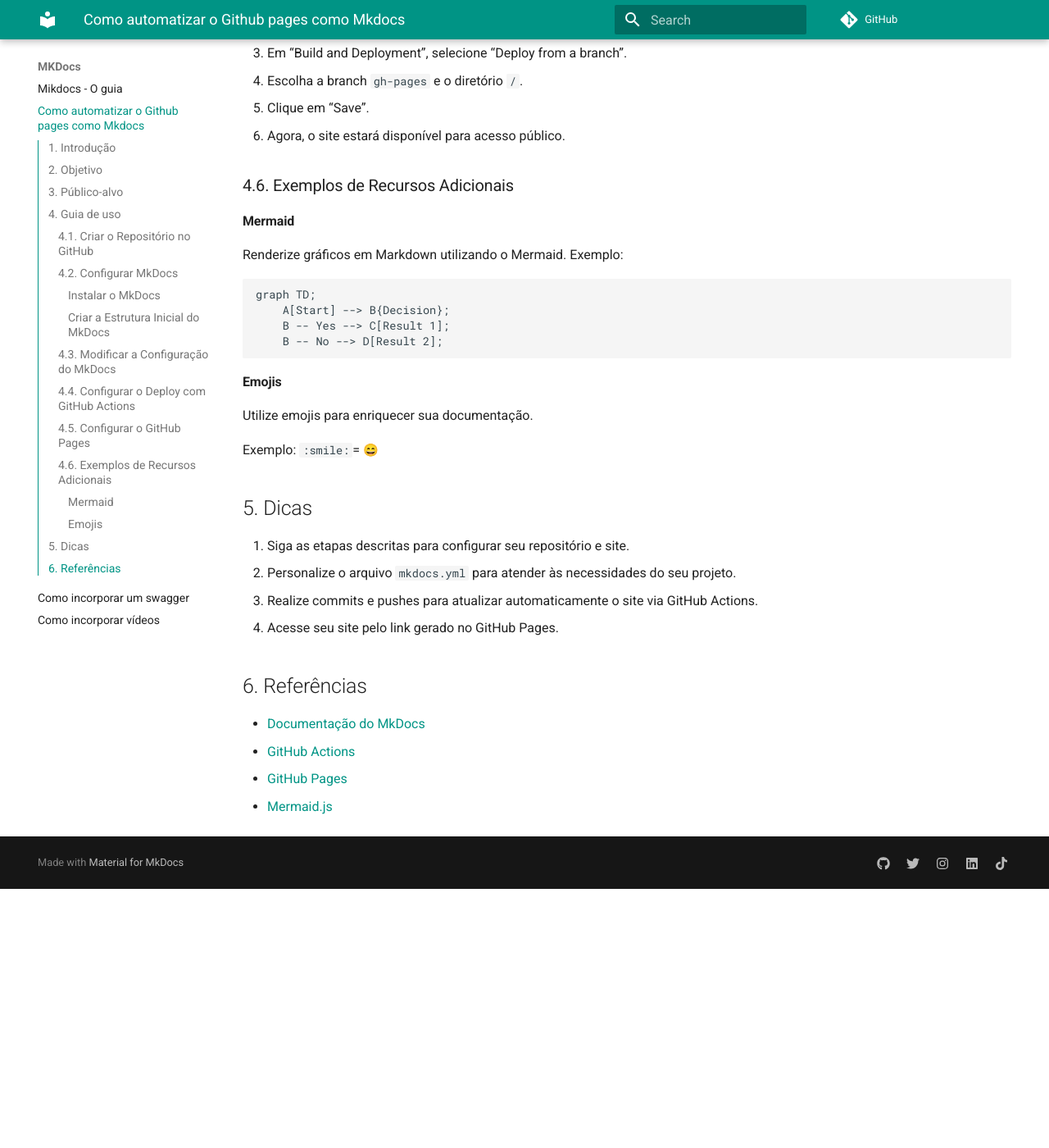
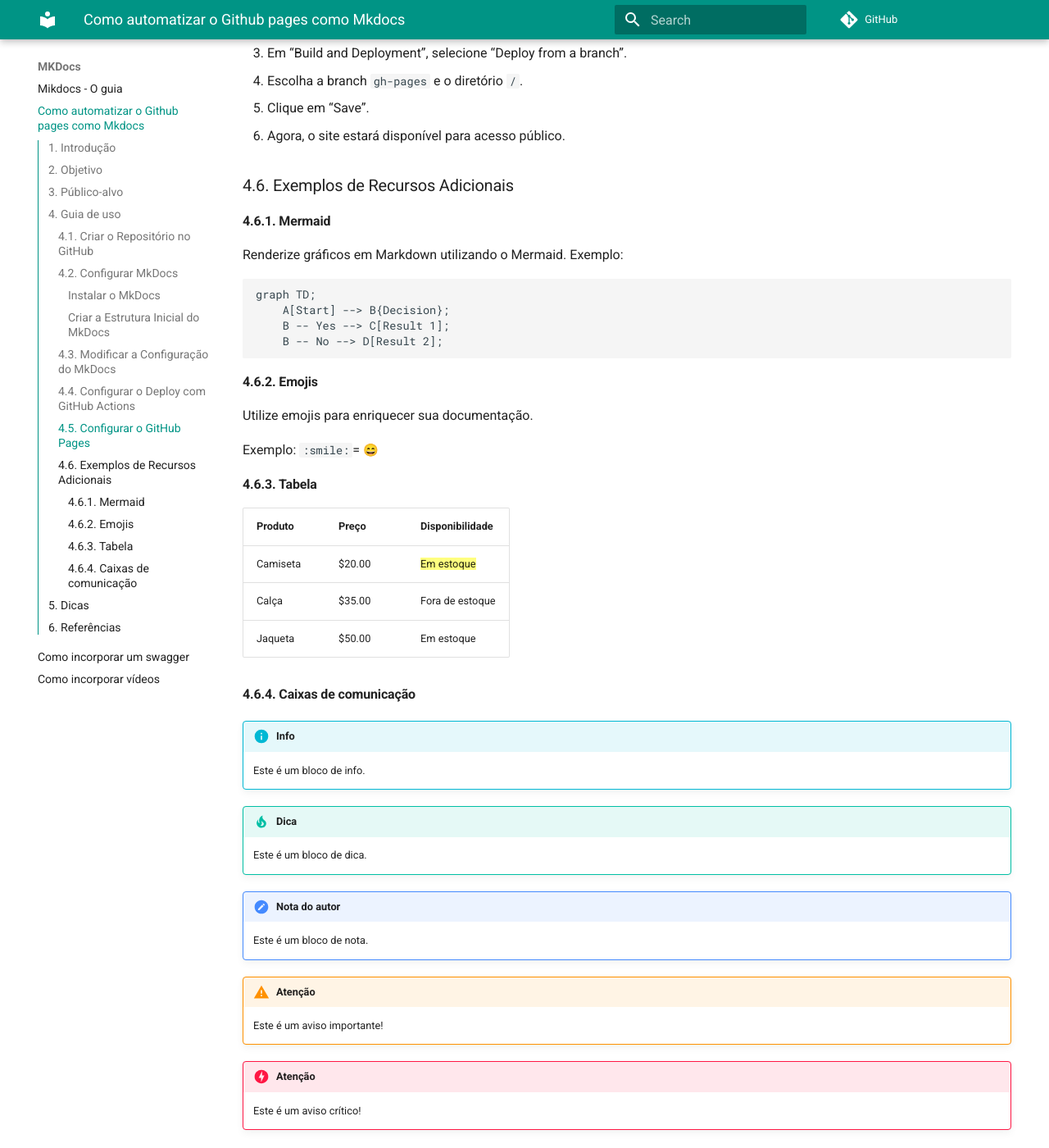
Before and after one commit to atalhox/mkdocs-githubpages, an MkDocs documentation site: the page built from docs/mkdocs-guide.md, in a window 1280 px wide and 1400 px high, scrolled down 2534 px. Shown: the whole window at 82% size. Built offline with MkDocs 1.6.1 and Material for MkDocs 9.7.7, drawn with Linux system fonts in a browser that asks for light colours; emoji names are drawn with the system emoji font; comment, search, counter and statistics services are not loaded; before the commit the page ends 3618 px from its top, so only the background shows below that.

Commit message:
Feat: add new stuff

````diff
--- a/docs/github-pages.md
+++ b/docs/mkdocs-guide.md
@@ -112,7 +112,7 @@
 
 ### 4.6. Exemplos de Recursos Adicionais
 
-#### Mermaid
+#### 4.6.1. Mermaid
 
 Renderize gráficos em Markdown utilizando o Mermaid. Exemplo:
 
@@ -123,11 +123,36 @@
     B -- No --> D[Result 2];
 ```
 
-#### Emojis
+#### 4.6.2. Emojis
 
 Utilize emojis para enriquecer sua documentação.
 
 Exemplo: `:smile:`= :smile:
+
+#### 4.6.3. Tabela
+
+| Produto        | Preço  | Disponibilidade |
+|----------------|--------|-----------------|
+| Camiseta       | $20.00 |  ==Em estoque==      |
+| Calça          | $35.00 | Fora de estoque |
+| Jaqueta        | $50.00 | Em estoque      |
+
+#### 4.6.4. Caixas de comunicação
+
+!!! info
+    Este é um bloco de info.
+
+!!! tip "Dica"
+    Este é um bloco de dica.
+
+!!! note "Nota do autor"
+    Este é um bloco de nota.
+
+!!! warning "Atenção"
+    Este é um aviso importante!
+
+!!! danger "Atenção"
+    Este é um aviso crítico!
 
 ## 5. Dicas
 
````
